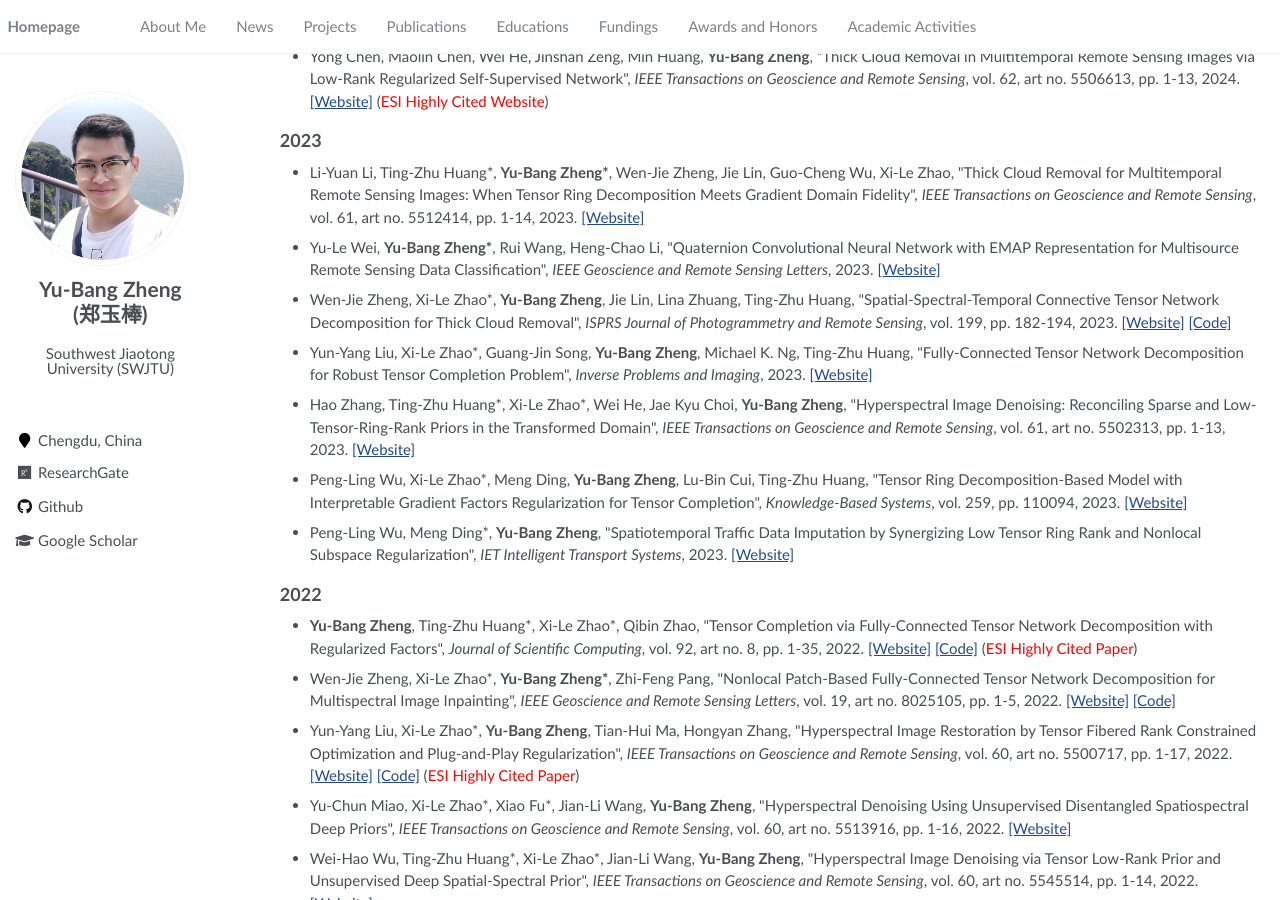
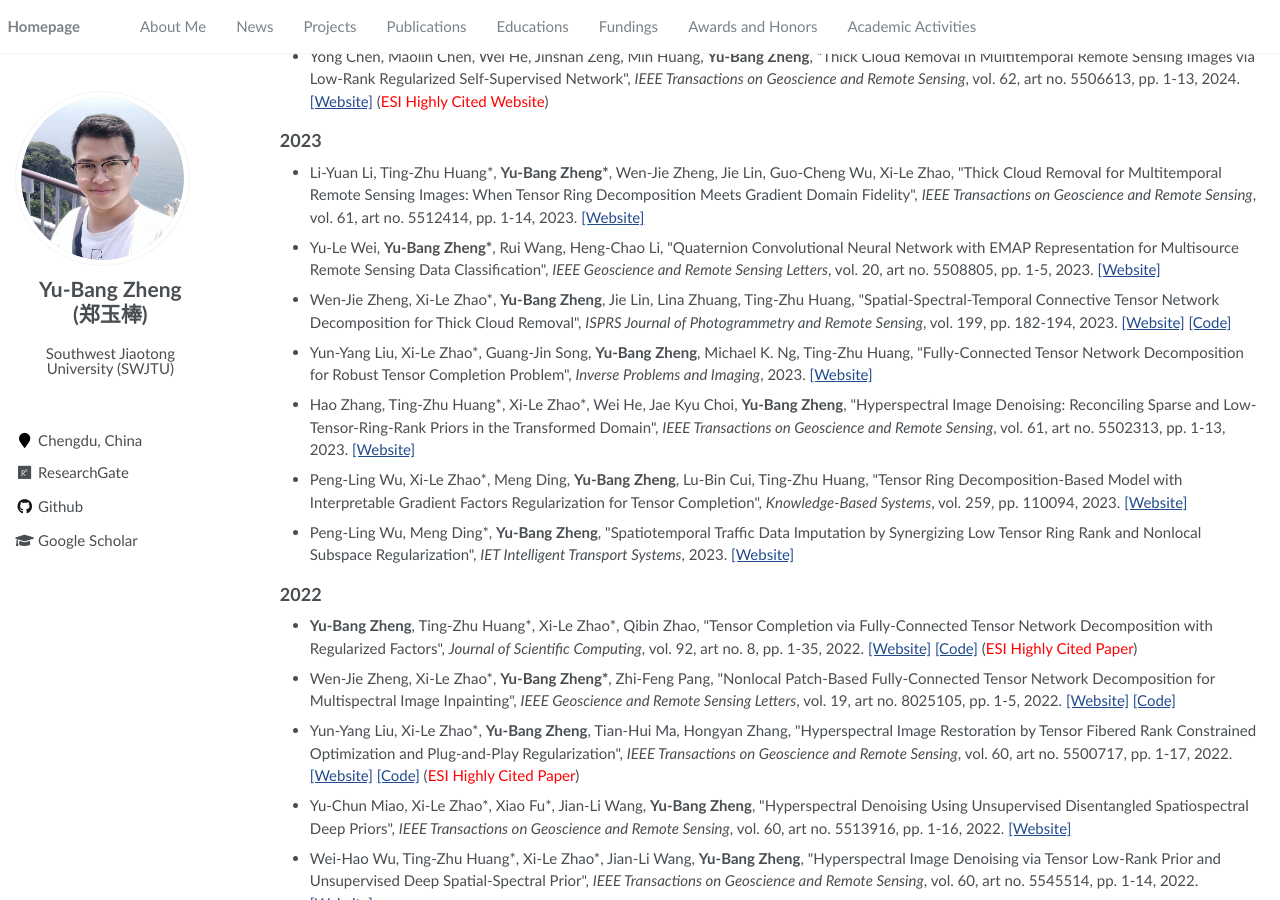
Before and after one commit to YuBangZheng/yubangzheng.github.io, a Jekyll site: the page built from pages/about.md, in a window 1280 px wide and 900 px high, scrolled down 1526 px. Built offline with Jekyll 4.4.1, drawn with Linux system fonts in a browser that asks for light colours; a script that is not in the unit is left out.

Commit message:
Update about.md

```diff
--- a/pages/about.md
+++ b/pages/about.md
@@ -101,7 +101,7 @@ My current interests include high-dimensional image processing, machine learning
 
 - Li-Yuan Li, Ting-Zhu Huang\*, **Yu-Bang Zheng\***, Wen-Jie Zheng, Jie Lin, Guo-Cheng Wu, Xi-Le Zhao, \"Thick Cloud Removal for Multitemporal Remote Sensing Images: When Tensor Ring Decomposition Meets Gradient Domain Fidelity\", _IEEE Transactions on Geoscience and Remote Sensing_, vol. 61, art no. 5512414, pp. 1-14, 2023. [[Website]](https://ieeexplore.ieee.org/document/10125571/)
 
-- Yu-Le Wei, **Yu-Bang Zheng\***, Rui Wang, Heng-Chao Li, \"Quaternion Convolutional Neural Network with EMAP Representation for Multisource Remote Sensing Data Classification\", _IEEE Geoscience and Remote Sensing Letters_, 2023. [[Website]](https://ieeexplore.ieee.org/abstract/document/10236572)
+- Yu-Le Wei, **Yu-Bang Zheng\***, Rui Wang, Heng-Chao Li, \"Quaternion Convolutional Neural Network with EMAP Representation for Multisource Remote Sensing Data Classification\", _IEEE Geoscience and Remote Sensing Letters_, vol. 20, art no. 5508805, pp. 1-5, 2023. [[Website]](https://ieeexplore.ieee.org/abstract/document/10236572)
 
 - Wen-Jie Zheng, Xi-Le Zhao\*, **Yu-Bang Zheng**, Jie Lin, Lina Zhuang, Ting-Zhu Huang, \"Spatial-Spectral-Temporal Connective Tensor Network Decomposition for Thick Cloud Removal\", _ISPRS Journal of Photogrammetry and Remote Sensing_, vol. 199, pp. 182-194, 2023. [[Website]](https://www.sciencedirect.com/science/article/abs/pii/S0924271623000953) [[Code]](https://github.com/zhaoxile/SSTC_CR)
 
```
